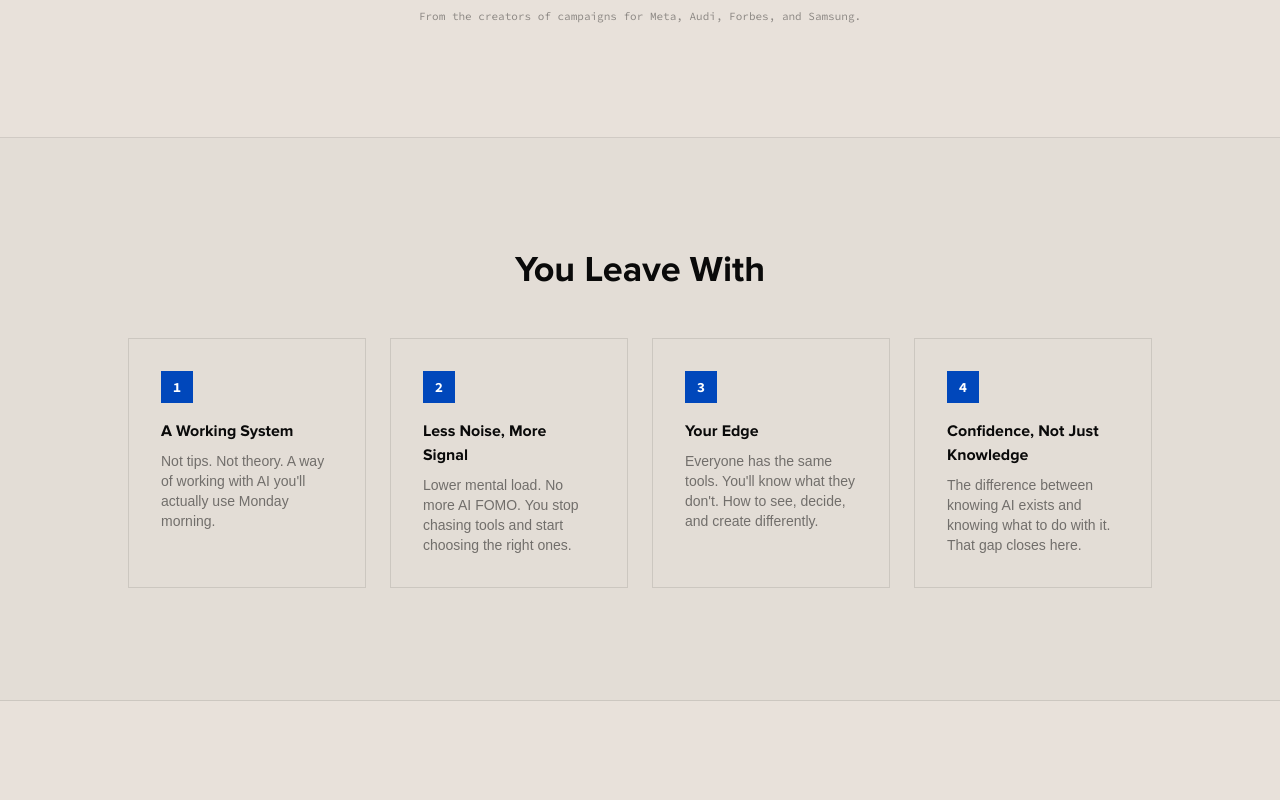
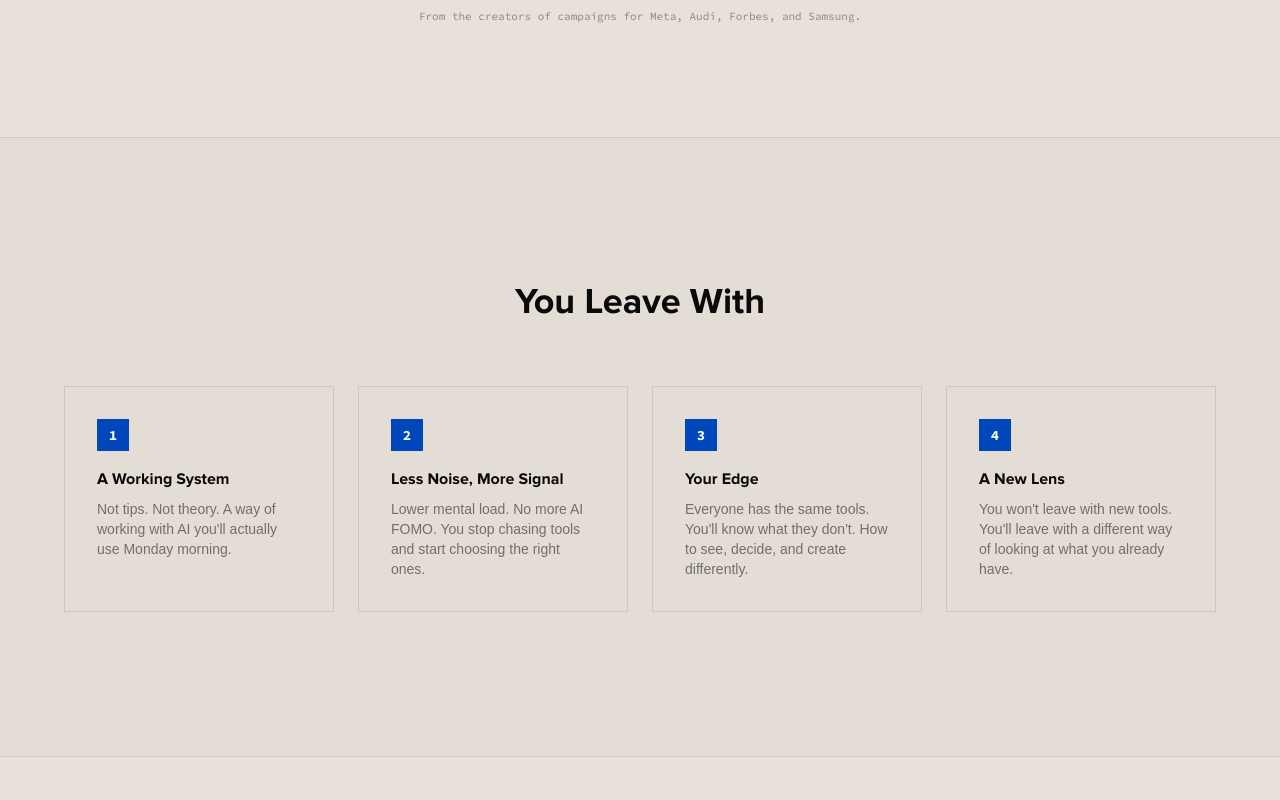
Before and after one commit to princeofwellness/researchlab, a Next.js app: page / in a window 1280 px wide. Shown: the part 3180-3980 px from the top of the page. Built offline with nearby package versions, Linux system fonts and the light colour scheme; a web font is replaced by a local one.

Commit message:
content: swap to Nová Optika / A New Lens, enlarge You Leave With on homepage

```diff
--- a/src/app/page.tsx
+++ b/src/app/page.tsx
@@ -90,7 +90,7 @@ export default function HomePage() {
                     { title: "A Working System", desc: "Not tips. Not theory. A way of working with AI you'll actually use Monday morning." },
                     { title: "Less Noise, More Signal", desc: "Lower mental load. No more AI FOMO. You stop chasing tools and start choosing the right ones." },
                     { title: "Your Edge", desc: "Everyone has the same tools. You'll know what they don't. How to see, decide, and create differently." },
-                    { title: "Confidence, Not Just Knowledge", desc: "The difference between knowing AI exists and knowing what to do with it. That gap closes here." }
+                    { title: "A New Lens", desc: "You won't leave with new tools. You'll leave with a different way of looking at what you already have." }
                 ]
             },
             founders: {
@@ -232,7 +232,7 @@ export default function HomePage() {
                     { title: "Funkčný Systém", desc: "Nie tipy. Nie teória. Spôsob práce s AI, ktorý reálne použijete v pondelok ráno." },
                     { title: "Menej Šumu, Viac Signálu", desc: "Nižšia mentálna záťaž. Koniec AI FOMO. Prestanete naháňať nástroje a začnete vyberať tie správne." },
                     { title: "Vaša Výhoda", desc: "Rovnaké nástroje má každý. Vy budete vedieť, čo ostatní nie. Ako vidieť, rozhodovať a tvoriť inak." },
-                    { title: "Istota, Nie Len Vedomosti", desc: "Rozdiel medzi tým, že o AI viete, a tým, že viete, čo s ním. Ten rozdiel sa uzavrie tu." }
+                    { title: "Nová Optika", desc: "Neodídete s novými nástrojmi. Odídete s iným pohľadom na to, čo už máte." }
                 ]
             },
             founders: {
@@ -544,9 +544,9 @@ export default function HomePage() {
             </section>
 
             {/* You Leave With */}
-            <section className="py-20 md:py-28 px-6 md:px-12 bg-black/[0.02] border-b border-black/10">
-                <div className="max-w-5xl mx-auto">
-                    <h2 className="font-bold text-3xl md:text-4xl text-center mb-12">{t.outcome.title}</h2>
+            <section className="py-28 md:py-36 px-6 md:px-12 bg-black/[0.02] border-b border-black/10">
+                <div className="max-w-6xl mx-auto">
+                    <h2 className="font-bold text-3xl md:text-4xl text-center mb-16">{t.outcome.title}</h2>
                     <div className="grid grid-cols-2 md:grid-cols-4 gap-5 md:gap-6">
                         {t.outcome.items.map((item: any, i: number) => (
                             <motion.div
--- a/src/app/public/onepager/page.tsx
+++ b/src/app/public/onepager/page.tsx
@@ -50,7 +50,7 @@ export default function PublicOnePager() {
                     { title: "A Working System", desc: "Not tips. Not theory. A way of working with AI you'll actually use Monday morning." },
                     { title: "Less Noise, More Signal", desc: "Lower mental load. No more AI FOMO. You stop chasing tools and start choosing the right ones." },
                     { title: "Your Edge", desc: "Everyone has the same tools. You'll know what they don't. How to see, decide, and create differently." },
-                    { title: "Confidence, Not Just Knowledge", desc: "The difference between knowing AI exists and knowing what to do with it. That gap closes here." }
+                    { title: "A New Lens", desc: "You won't leave with new tools. You'll leave with a different way of looking at what you already have." }
                 ]
             },
             founders: {
@@ -123,7 +123,7 @@ export default function PublicOnePager() {
                     { title: "Funkčný Systém", desc: "Nie tipy. Nie teória. Spôsob práce s AI, ktorý reálne použijete v pondelok ráno." },
                     { title: "Menej Šumu, Viac Signálu", desc: "Nižšia mentálna záťaž. Koniec AI FOMO. Prestanete naháňať nástroje a začnete vyberať tie správne." },
                     { title: "Vaša Výhoda", desc: "Rovnaké nástroje má každý. Vy budete vedieť, čo ostatní nie. Ako vidieť, rozhodovať a tvoriť inak." },
-                    { title: "Istota, Nie Len Vedomosti", desc: "Rozdiel medzi tým, že o AI viete, a tým, že viete, čo s ním. Ten rozdiel sa uzavrie tu." }
+                    { title: "Nová Optika", desc: "Neodídete s novými nástrojmi. Odídete s iným pohľadom na to, čo už máte." }
                 ]
             },
             founders: {
```
